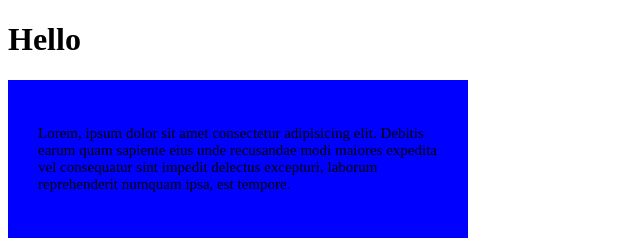
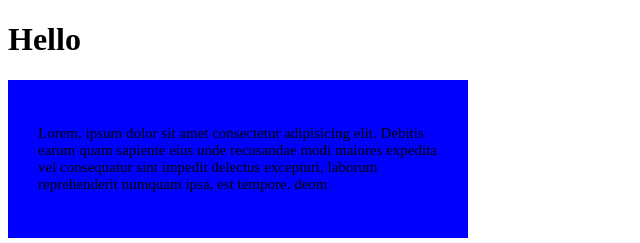
Before and after one commit to riedmann/2023_2cWI, a plain HTML site: page 06_Flexbox/index.html in a window 1280 px wide. Shown: the top 243 px of the page, 0-640 px from the left. Drawn offline with Linux system fonts and the light colour scheme.

Commit message:
added text

```diff
--- a/06_Flexbox/index.html
+++ b/06_Flexbox/index.html
@@ -15,6 +15,7 @@
           earum quam sapiente eius unde recusandae modi maiores expedita vel
           consequatur sint impedit delectus excepturi, laborum reprehenderit
           numquam ipsa, est tempore.
+          deom
         </p>
       </div>
       <h2>test</h2>
```
